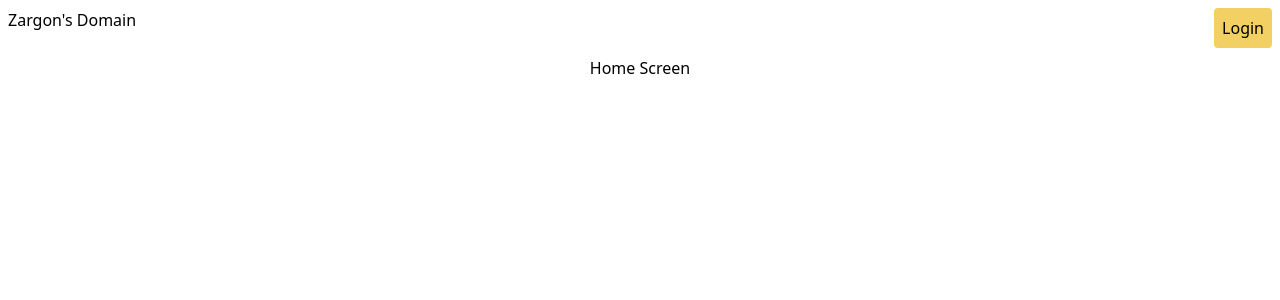
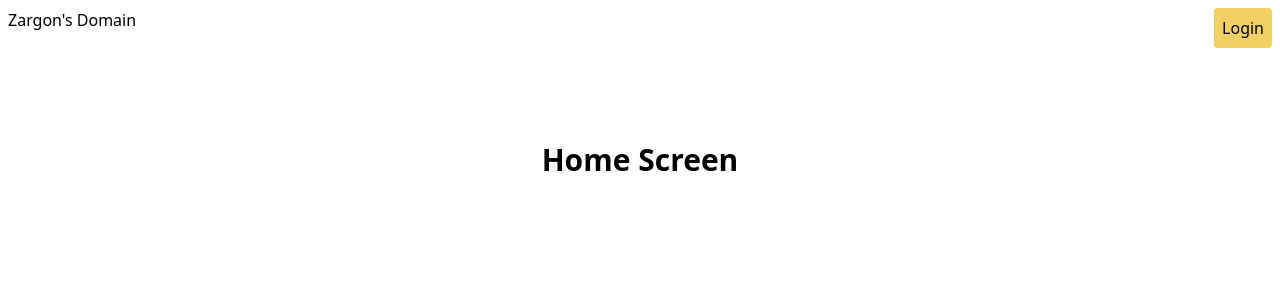
Before and after one commit to ipj-neu/zargons-domain, a Next.js app in the folder zargon-front/: page / in a window 1280 px wide. Shown: the top 300 px of the page. Built offline with nearby package versions, Linux system fonts and the light colour scheme.

Commit message:
adjusted home screen and console logout button

```diff
--- a/zargon-front/src/app/console/layout.tsx
+++ b/zargon-front/src/app/console/layout.tsx
@@ -20,7 +20,19 @@ Amplify.configure({
 export default function Layout({ children }: { children: React.ReactNode }) {
   return (
     <div className="">
-      <Authenticator>{children}</Authenticator>
+      <Authenticator>
+        {({ signOut }) => (
+          <>
+            <nav className="flex flex-1 justify-between p-2">
+              <p>Zargon's Domain</p>
+              <button onClick={signOut} className="p-1 rounded bg-sand">
+                Logout
+              </button>
+            </nav>
+            {children}
+          </>
+        )}
+      </Authenticator>
     </div>
   );
 }
--- a/zargon-front/src/app/console/page.tsx
+++ b/zargon-front/src/app/console/page.tsx
@@ -25,5 +25,5 @@ export default function Console() {
     fetchUserSessions();
   }, []);
 
-  return <div className="flex flex-col justify-center items-center"></div>;
+  return <div></div>;
 }
--- a/zargon-front/src/app/layout.tsx
+++ b/zargon-front/src/app/layout.tsx
@@ -13,15 +13,7 @@ export default function RootLayout({
 }>) {
   return (
     <html lang="en">
-      <body>
-        <nav className="flex flex-1 justify-between p-2">
-          <p>Zargon's Domain</p>
-          <Link href="/console" className="p-2 rounded bg-sand">
-            Login
-          </Link>
-        </nav>
-        {children}
-      </body>
+      <body>{children}</body>
     </html>
   );
 }
--- a/zargon-front/src/app/page.tsx
+++ b/zargon-front/src/app/page.tsx
@@ -1,9 +1,17 @@
-import Image from "next/image";
+import Link from "next/link";
 
 export default function Home() {
   return (
-    <div className="flex justify-center items-center">
-      <h1>Home Screen</h1>
+    <div>
+      <nav className="flex flex-1 justify-between p-2">
+        <p>Zargon's Domain</p>
+        <Link href="/console" className="p-2 rounded bg-sand">
+          Login
+        </Link>
+      </nav>
+      <div className="flex justify-center items-center h-52">
+        <h1 className="text-3xl font-bold">Home Screen</h1>
+      </div>
     </div>
   );
 }
```
